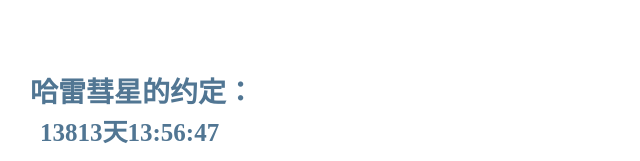
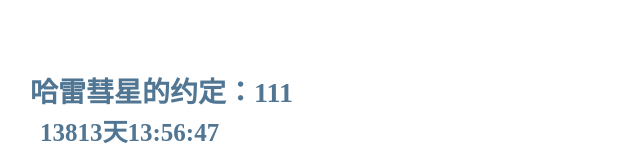
Before and after one commit to lightningmc418/lightningmc418, a plain HTML site: page index.html in a window 1280 px wide. Shown: the part 1037-1198 px from the top of the page, 8-648 px from the left. Drawn offline with Linux system fonts and the light colour scheme.

Commit message:
Update index.html

```diff
--- a/index.html
+++ b/index.html
@@ -1,7 +1,7 @@
 <!DOCTYPE html>
 <html>
 	<head>
-		<meta charset="utf-8" />
+		<meta charset="utf-8" name="viewport" content="width=device-width,initial-scale=1,maximum-scale=1,user-scalable=no">
 		<title>LIGHTNING</title>
 		<link href="img/title.ico" rel="shortcut icon"/>
 		<style type="text/css">
@@ -282,7 +282,7 @@
 				</div>
 			</div>
 		<div class="bottom">
-			<p id="showtime1" title="我们的征途是星辰大海">哈雷彗星的约定：</p>
+			<p id="showtime1" title="我们的征途是星辰大海">哈雷彗星的约定：111</p>
 			<p id="showtime2" >14193天3:22:55</p>
 			<script>
 				var showtime2 = function () {
```
